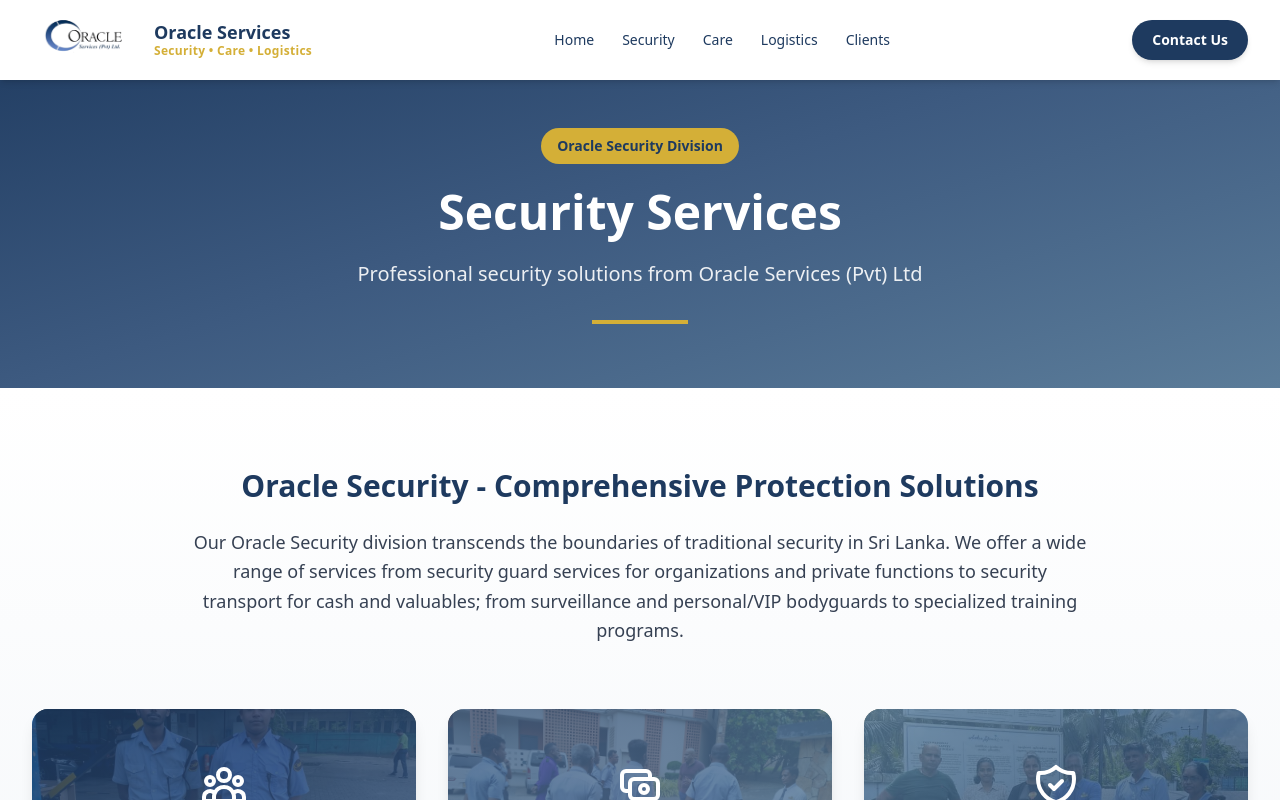
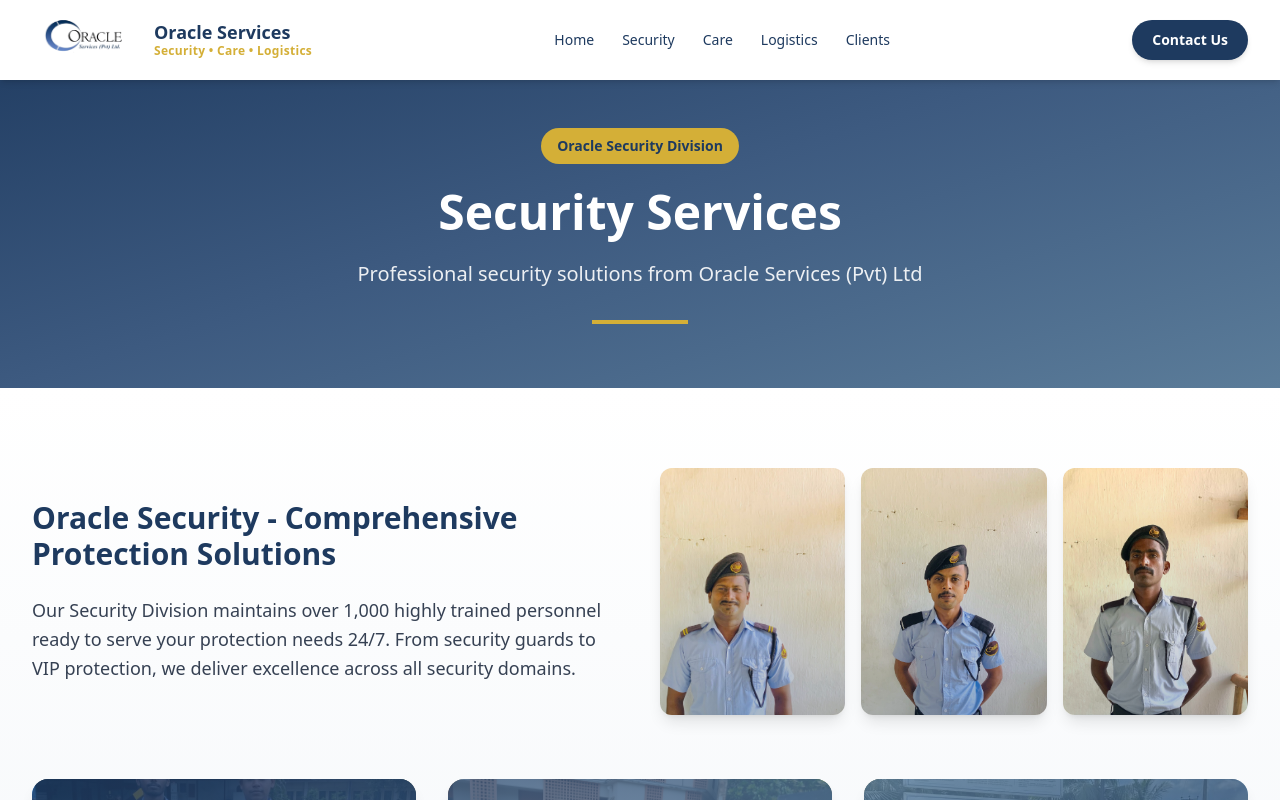
Before and after one commit to amaannn7/oracle-security, a Next.js app: page /services in a window 1280 px wide. Shown: the top 800 px of the page. Built offline with nearby package versions, Linux system fonts and the light colour scheme.

Commit message:
added some changes

```diff
--- a/app/security/page.tsx
+++ b/app/security/page.tsx
@@ -98,8 +98,7 @@
             {/* Overview */}
             <section className="py-12 sm:py-20 bg-gradient-to-b from-white to-[#e8eef4]">
                 <div className="max-w-7xl mx-auto px-4 sm:px-6 lg:px-8">
-                    <div className="grid lg:grid-cols-[1fr_auto] gap-10 items-center mb-12 sm:mb-16">
-                        <div className="max-w-3xl text-center lg:text-left mx-auto lg:mx-0">
+                    <div className="max-w-4xl mx-auto text-center mb-12 sm:mb-16">
                         <h2 className="text-2xl sm:text-4xl font-bold text-[#1e3a5f] mb-4 sm:mb-6">
                             Comprehensive Security Solutions
                         </h2>
@@ -107,34 +106,15 @@
                             Oracle Security transcends the boundaries of traditional security in Sri Lanka. We offer a wide range of services from security guard services for organizations and private functions to security transport for cash and valuables, surveillance, personal/VIP bodyguards, and specialized training programs.
                         </p>
                     </div>
-                        {/* Officer Thumbnails */}
-                        <div className="hidden lg:flex items-end gap-2 -space-x-3">
-                            {["/security-officer-1.jpeg", "/security-officer-2.jpeg", "/security-officer-3.jpeg"].map((src, i) => (
-                                <div
-                                    key={i}
-                                    className="relative w-20 h-28 rounded-lg overflow-hidden shadow-md ring-2 ring-white hover:scale-110 hover:z-10 transition-transform duration-300"
-                                    style={{ transform: `rotate(${(i - 1) * 4}deg)` }}
-                                >
-                                    <Image
-                                        src={src}
-                                        alt={`Security Officer ${i + 1}`}
-                                        fill
-                                        className="object-cover"
-                                        unoptimized
-                                    />
-                                </div>
-                            ))}
-                        </div>
-                    </div>
 
                     {/* Security Images Showcase */}
                     <div className="grid md:grid-cols-2 gap-8 mb-12 sm:mb-16">
-                        <div className="relative h-[300px] sm:h-[400px] rounded-2xl overflow-hidden shadow-2xl">
+                        <div className="relative h-[300px] sm:h-[400px] rounded-2xl overflow-hidden shadow-2xl group">
                             <Image
                                 src="/securitymain-1.jpeg"
                                 alt="Oracle Security Operations"
                                 fill
-                                className="object-cover"
+                                className="object-cover transition-transform duration-500 group-hover:scale-105"
                                 unoptimized
                             />
                             <div className="absolute inset-0 bg-gradient-to-t from-[#1e3a5f]/70 to-transparent"></div>
@@ -143,12 +123,12 @@
                                 <p className="text-gray-200">Protecting your assets with excellence</p>
                             </div>
                         </div>
-                        <div className="relative h-[300px] sm:h-[400px] rounded-2xl overflow-hidden shadow-2xl">
+                        <div className="relative h-[300px] sm:h-[400px] rounded-2xl overflow-hidden shadow-2xl group">
                             <Image
                                 src="/securitymain-2.jpeg"
                                 alt="Oracle Security Team"
                                 fill
-                                className="object-cover"
+                                className="object-cover transition-transform duration-500 group-hover:scale-105"
                                 unoptimized
                             />
                             <div className="absolute inset-0 bg-gradient-to-t from-[#1e3a5f]/70 to-transparent"></div>
--- a/app/services/page.tsx
+++ b/app/services/page.tsx
@@ -115,13 +115,32 @@
             {/* Services Intro */}
             <section className="py-20 bg-gradient-to-b from-white to-[#e8eef4]">
                 <div className="max-w-7xl mx-auto px-4 sm:px-6 lg:px-8">
-                    <div className="max-w-4xl mx-auto text-center mb-16">
-                        <h2 className="text-3xl font-bold text-[#1e3a5f] mb-6">
-                            Oracle Security - Comprehensive Protection Solutions
-                        </h2>
-                        <p className="text-lg text-gray-700 leading-relaxed">
-                            Our Oracle Security division transcends the boundaries of traditional security in Sri Lanka. We offer a wide range of services from security guard services for organizations and private functions to security transport for cash and valuables; from surveillance and personal/VIP bodyguards to specialized training programs.
-                        </p>
+                    <div className="grid lg:grid-cols-2 gap-10 items-center mb-16">
+                        <div>
+                            <h2 className="text-3xl font-bold text-[#1e3a5f] mb-6">
+                                Oracle Security - Comprehensive Protection Solutions
+                            </h2>
+                            <p className="text-lg text-gray-700 leading-relaxed">
+                                Our Security Division maintains over 1,000 highly trained personnel ready to serve your protection needs 24/7. From security guards to VIP protection, we deliver excellence across all security domains.
+                            </p>
+                        </div>
+                        <div className="grid grid-cols-3 gap-3 sm:gap-4">
+                            {["/security-officer-1.jpeg", "/security-officer-2.jpeg", "/security-officer-3.jpeg"].map((src, i) => (
+                                <div
+                                    key={i}
+                                    className="relative aspect-[3/4] rounded-xl overflow-hidden shadow-lg group"
+                                >
+                                    <Image
+                                        src={src}
+                                        alt={`Security Officer ${i + 1}`}
+                                        fill
+                                        className="object-cover transition-transform duration-500 group-hover:scale-110"
+                                        unoptimized
+                                    />
+                                    <div className="absolute inset-0 bg-gradient-to-t from-[#1e3a5f]/30 to-transparent"></div>
+                                </div>
+                            ))}
+                        </div>
                     </div>
 
                     {/* Service Cards Grid */}
@@ -375,6 +394,6 @@
             </section>
 
             <Footer />
-        </main>
+        </main >
     );
 }
```
Lines whose indentation alone changed are shown as unchanged.
